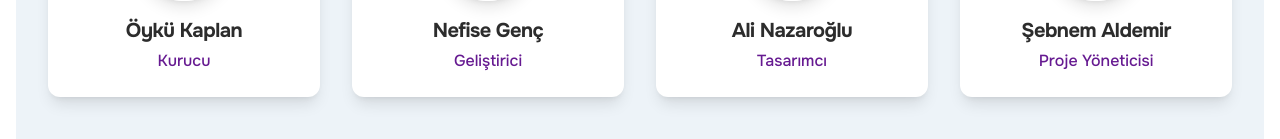
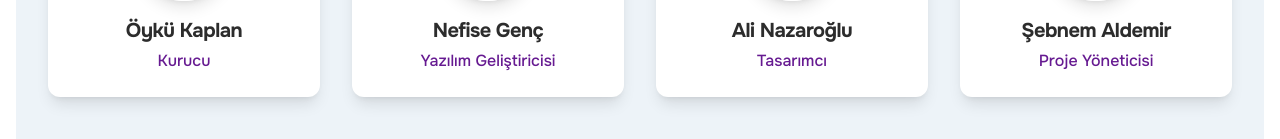
Before and after one commit to nefisegenc/hypatia-community-, a Next.js app: page / in a window 1280 px wide. Shown: the part 3458-3597 px from the top of the page. Built offline with nearby package versions, Linux system fonts and the light colour scheme.

Commit message:
Clarify developer role title

```diff
--- a/src/app/page.tsx
+++ b/src/app/page.tsx
@@ -62,7 +62,7 @@ const teamMembers = [
 	},
 	{
 		name: "Nefise Genç",
-		role: "Geliştirici",
+		role: "Yazılım Geliştiricisi",
 		linkedinUrl: "https://www.linkedin.com/in/nefise-gen%C3%A7-67ba66226/",
 		instagramUrl: "https://www.instagram.com/nefisegenc?igsh=OG9yMDB2ZWI1ZXZx&utm_source=qr",
 		imageUrl: "/images/e-2.png",
```
